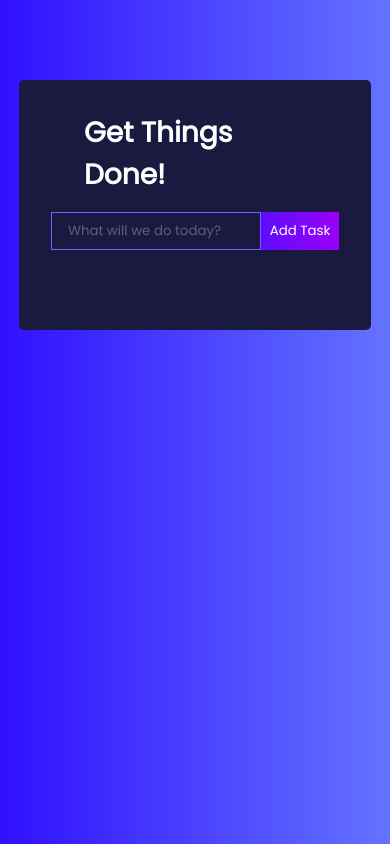
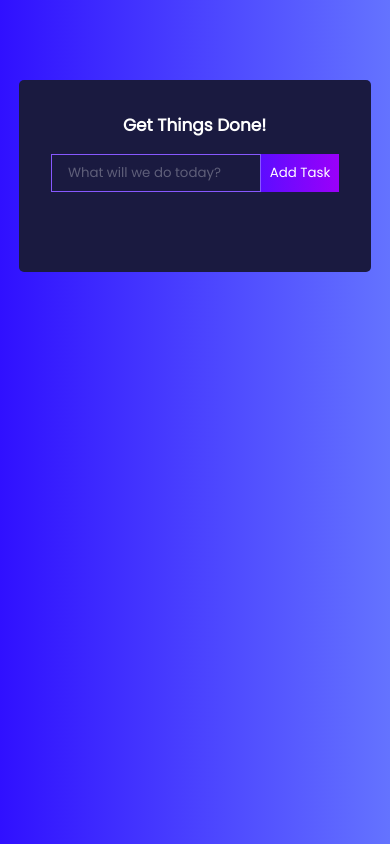
Before and after one commit to fadyelhalfawy/todo_list, a React (Create React App) app in the folder todo/: page / in a window 390 px wide. Built offline with nearby package versions, Linux system fonts and the light colour scheme.

Commit message:
Update css file to be more responsive.

```diff
--- a/todo/src/css/App.css
+++ b/todo/src/css/App.css
@@ -24,9 +24,9 @@ body {
 
 h1 {
   color: #fff;
-  font-size: 1.75rem;
+  font-size: 1.01rem;
   margin: 0 auto;
-  width: 70%;
+  width: 50%;
 }
 
 .todoWrapper {
@@ -128,20 +128,9 @@ h1 {
   cursor: pointer;
 }
 
-@media screen and (min-width: 359px) and (max-width: 373px){
-  h1 {
-    width: 85%;
-  }
-
-  .todo-input {
-    width: 195px;
-  }
-
-}
-
 @media screen and (min-width: 280px) and (max-width: 373px){
-  h1 {
-    width: 80%;
+  h1{
+    font-size: 0.71rem;
   }
 
   .todo-input {
@@ -150,9 +139,18 @@ h1 {
 
 }
 
+@media screen and (min-width: 359px) and (max-width: 373px){
+  .todo-input {
+    width: 195px;
+  }
+
+}
+
+
+
 @media screen and (min-width: 374px) and (max-width: 412px){
-  h1 {
-    width: 77%;
+  h1{
+    font-size: 1.06rem;
   }
 
   .todo-input {
@@ -162,8 +160,8 @@ h1 {
 }
 
 @media screen and (min-width: 413px) and (max-width: 465px) {
-  h1 {
-    width: 77%;
+  h1{
+    font-size: 1.2rem;
   }
 
   .todo-input {
```
